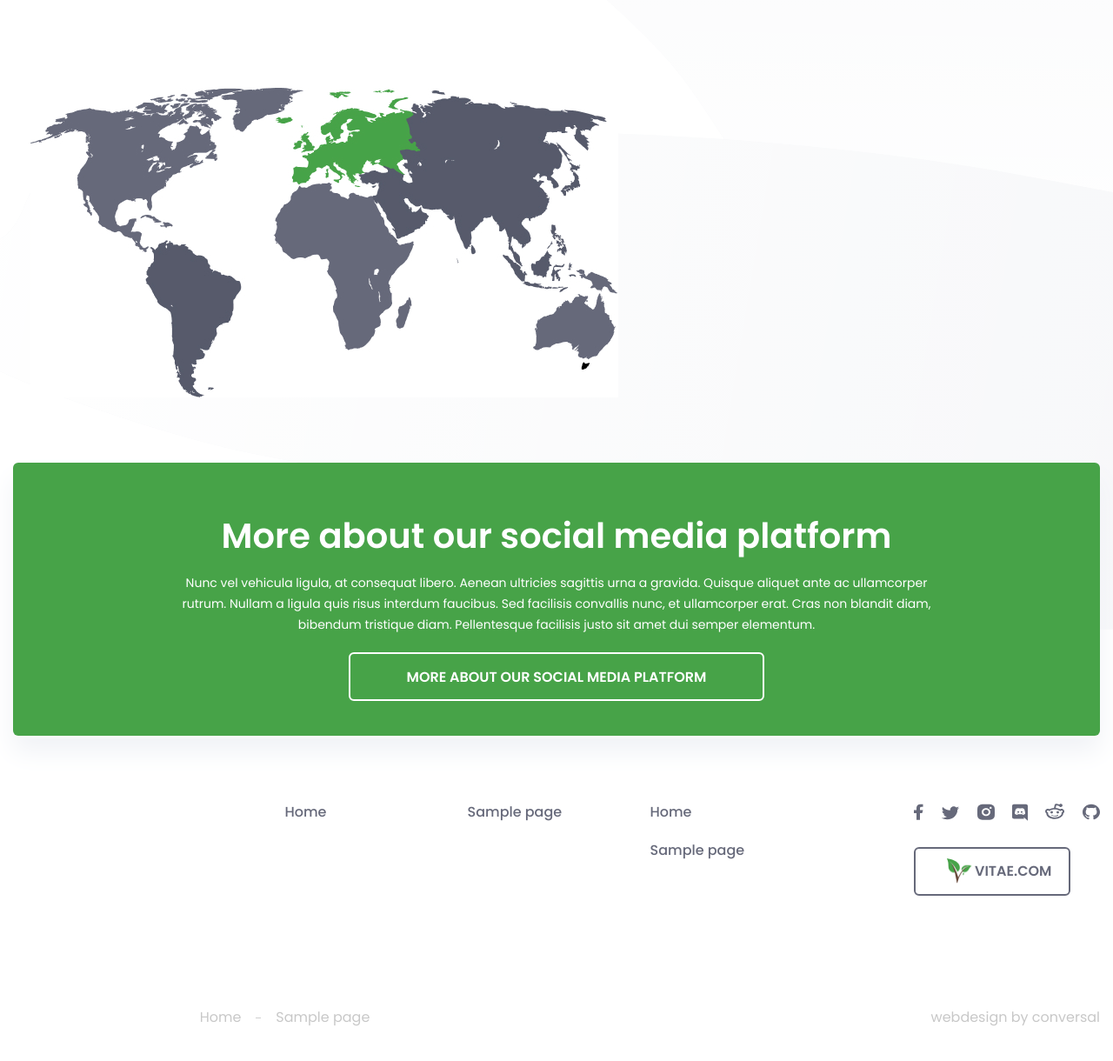
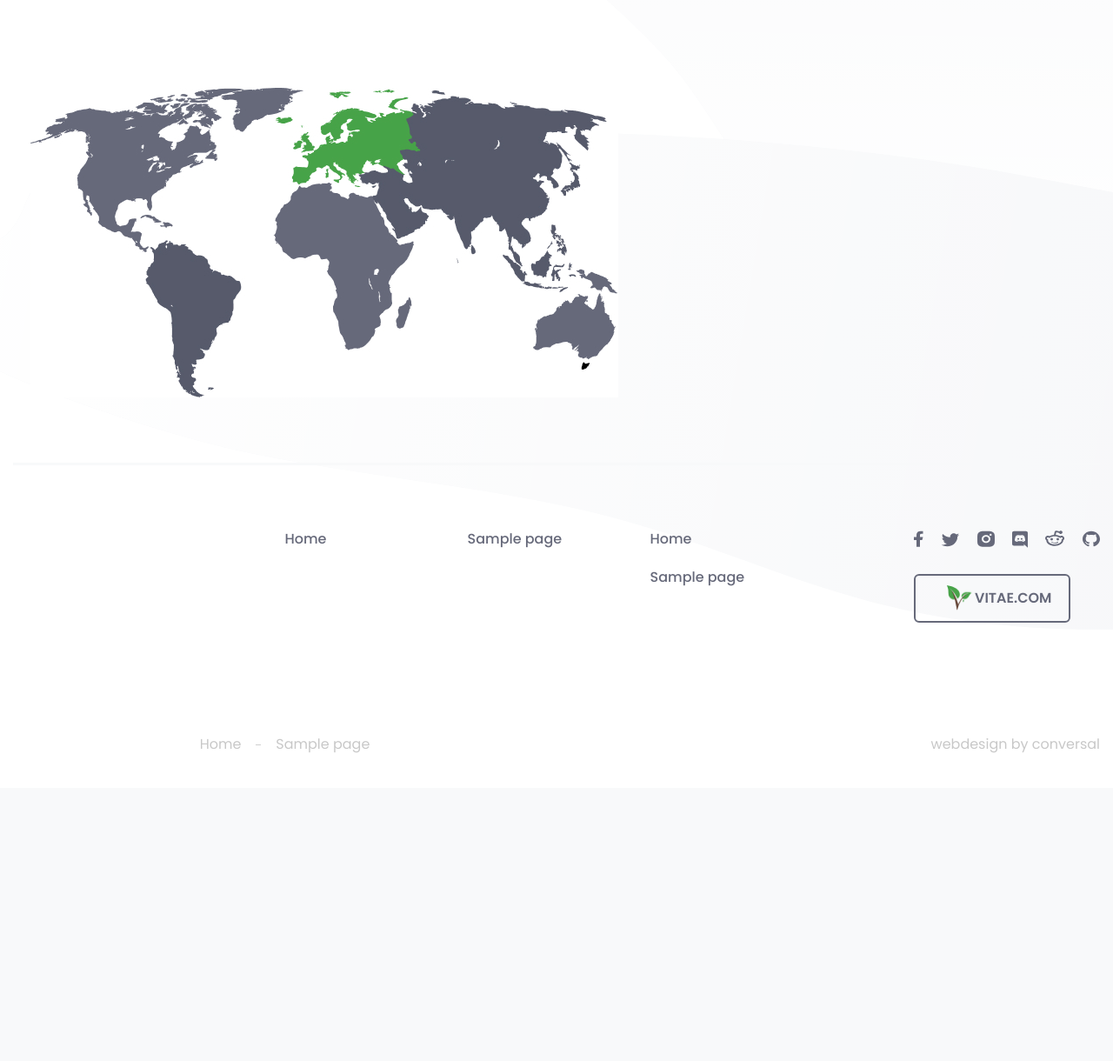
Before and after one commit to DhakaCoders/vitae-cn, a WordPress theme: template themes/vitae/page-about-us.php in a window 1280 px wide. Shown: the part 2051-3271 px from the top of the page at 87% size. After the commit the page ends 2916 px from the top, so only its background shows below. Run offline with PHP 8.4 and a stand-in for WordPress, Linux system fonts and the light colour scheme; the site name, menu and one post (Sample post) are stand-ins, and other content is empty; some libraries are stand-ins or nearby versions.

Commit message:
Update page-about-us.php

```diff
--- a/themes/vitae/page-about-us.php
+++ b/themes/vitae/page-about-us.php
@@ -323,21 +323,7 @@ $thisID = get_the_ID();
       </div>
   </div>
 </section>
-
-
-<section class="footer-top-dsc-sec-wrp">
-  <div class="container">
-    <div class="row">
-      <div class="col-sm-12">
-        <div class="footer-top-dsc-wrp">
-          <div class="footer-top-dsc">
-            <h3>More about our social media platform</h3>
-            <p>Nunc vel vehicula ligula, at consequat libero. Aenean ultricies sagittis urna a gravida. Quisque aliquet ante ac ullamcorper rutrum. Nullam a ligula quis risus interdum faucibus. Sed facilisis convallis nunc, et ullamcorper erat. Cras non blandit diam, bibendum tristique diam. Pellentesque facilisis justo sit amet dui semper elementum.</p>
-            <a href="#">More about our social media platform</a>
-          </div>
-        </div>
-      </div>
-    </div>
-  </div>
-</section><!--end of footer-top-dsc-sec-wrp  -->
-<?php get_footer(); ?>
+<?php
+get_template_part( 'templates/more-about', 'community' );
+get_footer();
+?>
```
